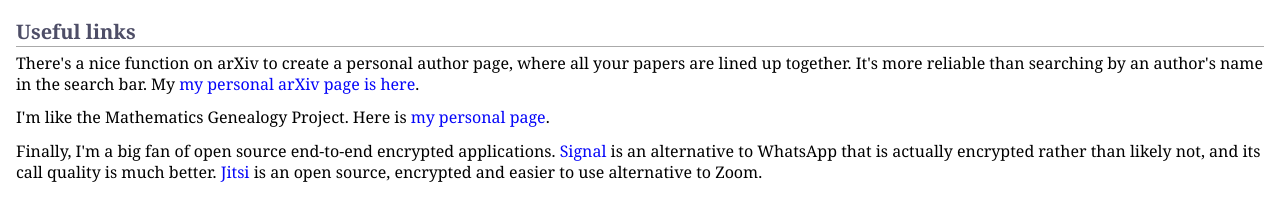
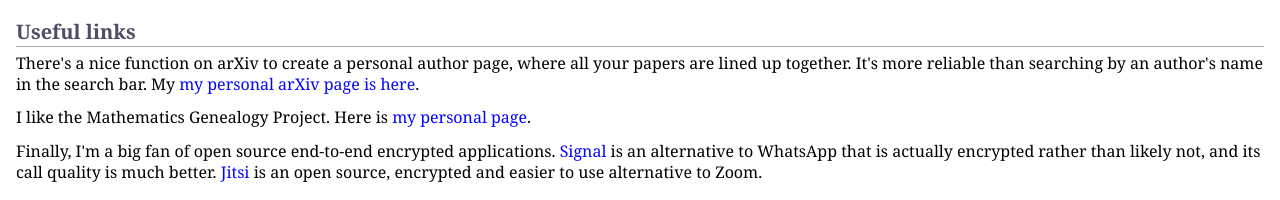
Before and after one commit to MaxMenzies/maxmenzies.com, a Jekyll site: the page index.html, which Jekyll copies as it is, in a window 1280 px wide. Shown: the part 1472-1672 px from the top of the page. Built offline with Jekyll 4.4.1, drawn with Linux system fonts in a browser that asks for light colours.

```diff
--- a/index.html
+++ b/index.html
@@ -134,7 +134,7 @@
 </ul>
 <h2>Useful links</h2>
 <p>There's a nice function on arXiv to create a personal author page, where all your papers are lined up together. It's more reliable than searching by an author's name in the search bar. My <a href="https://arxiv.org/a/menzies_m_1.html">my personal arXiv page is here</a>.</p>
-<p>I'm like the Mathematics Genealogy Project. Here is <a href="https://www.mathgenealogy.org/id.php?id=256318">my personal page</a>.</p>
+<p>I like the Mathematics Genealogy Project. Here is <a href="https://www.mathgenealogy.org/id.php?id=256318">my personal page</a>.</p>
 <p>Finally, I'm a big fan of open source end-to-end encrypted applications. <a href="https://signal.org/en/"> Signal</a> is an alternative to WhatsApp that is actually encrypted rather than likely not, and its call quality is much better. <a href="https://meet.jit.si/"> Jitsi</a> is an open source, encrypted and easier to use alternative to Zoom.
 </div>
 </body>
```
